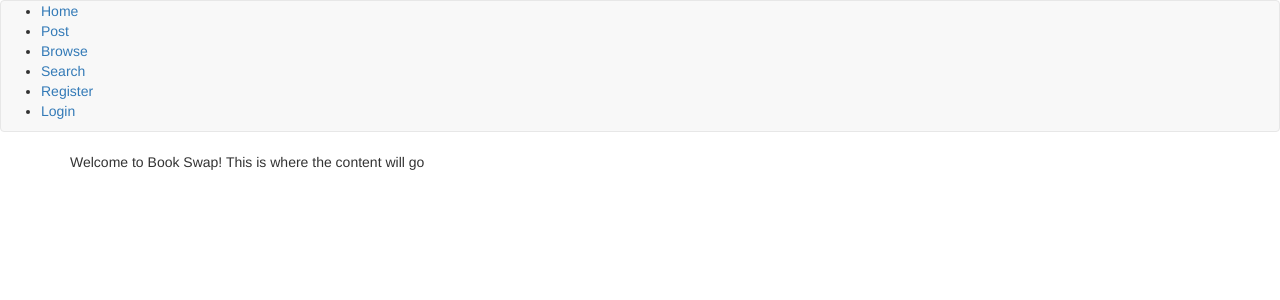
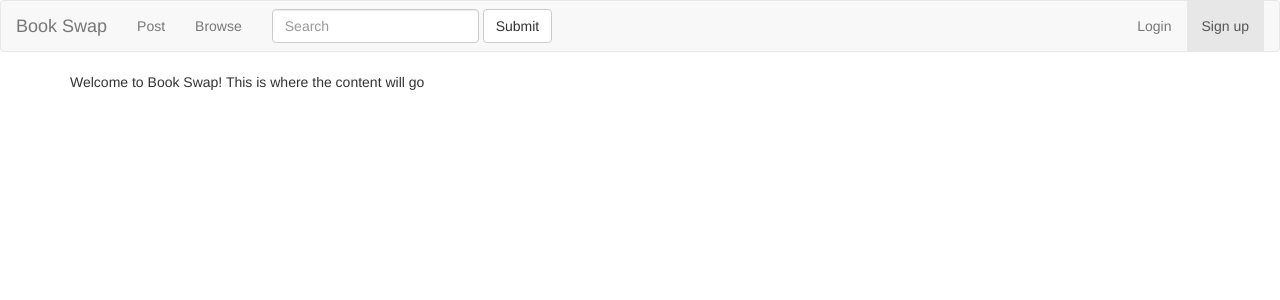
Before and after one commit to rachelgellman/Book-Swap, a Flask app: page / in a window 1280 px wide. Shown: the top 300 px of the page. Run offline with Flask 2, Linux system fonts and the light colour scheme; some libraries are stand-ins or nearby versions.

Commit message:
Update base.html

```diff
--- a/app/templates/base.html
+++ b/app/templates/base.html
@@ -7,21 +7,47 @@
 
 
 {% block navbar %}
-    <nav class="navbar navbar-default">
-    <ul>
-        <li><a href="{{ url_for('index') }}">Home</a></li>
-        <li><a href="{{ url_for('post_search') }}">Post</a></li>
-        <li><a href="{{ url_for('browse') }}">Browse</a></li>
-        <li><a href="{{ url_for('search') }}">Search</a></li>
+<nav class="navbar navbar-default">
+  <div class="container-fluid">
+    <!-- Brand and toggle get grouped for better mobile display -->
+    <div class="navbar-header">
+      <button type="button" class="navbar-toggle collapsed" data-toggle="collapse" data-target="#bs-example-navbar-collapse-1" aria-expanded="false">
+        <span class="sr-only">Toggle navigation</span>
+        <span class="icon-bar"></span>
+        <span class="icon-bar"></span>
+        <span class="icon-bar"></span>
+      </button>
+      <a class="navbar-brand" href="{{ url_for('index') }}">Book Swap</a>
+    </div>
+
+    <!-- Collect the nav links, forms, and other content for toggling -->
+    <div class="collapse navbar-collapse" id="bs-example-navbar-collapse-1">
+      <ul class="nav navbar-nav">
+        <li class=""><a href="{{ url_for('post_search') }}">Post<span class="sr-only">(current)</span></a></li>
+        <li class=""><a href="{{ url_for('browse') }}">Browse</a></li>
+
+          </ul>
+        </li>
+      </ul>
+      <form class="navbar-form navbar-left" action="{{ url_for("search_results") }}">
+        <div class="form-group">
+          <input id="q" name="q" type="text" class="form-control" placeholder="Search">
+        </div>
+          <button type="submit" class="btn btn-default">Submit</button>
+      </form>
+      <ul class="nav navbar-nav navbar-right">
         {% if current_user.is_anonymous %}
-        <li><a href="{{ url_for('register') }}">Register</a></li>
-        <li><a href="{{ url_for('login') }}">Login</a></li>
+        <li class="nav-item"><a class="nav-link" href="{{ url_for('login') }}">Login</a></li>
+              <li class="nav-item, active"><a class="nav-link" href="{{ url_for('register') }}">Sign up</a></li>
         {% else %}
-        <li><a href="{{ url_for('logout') }}"> Logout</a></li>
+        <li class="nav-item"><a class="nav-link" href="{{ url_for('logout') }}"> Logout</a></li>
         {% endif %}
-
-    </ul>
-    </nav>
+          </ul>
+        </li>
+      </ul>
+    </div><!-- /.navbar-collapse -->
+  </div><!-- /.container-fluid -->
+</nav>
 {% endblock %}
 
 
```
